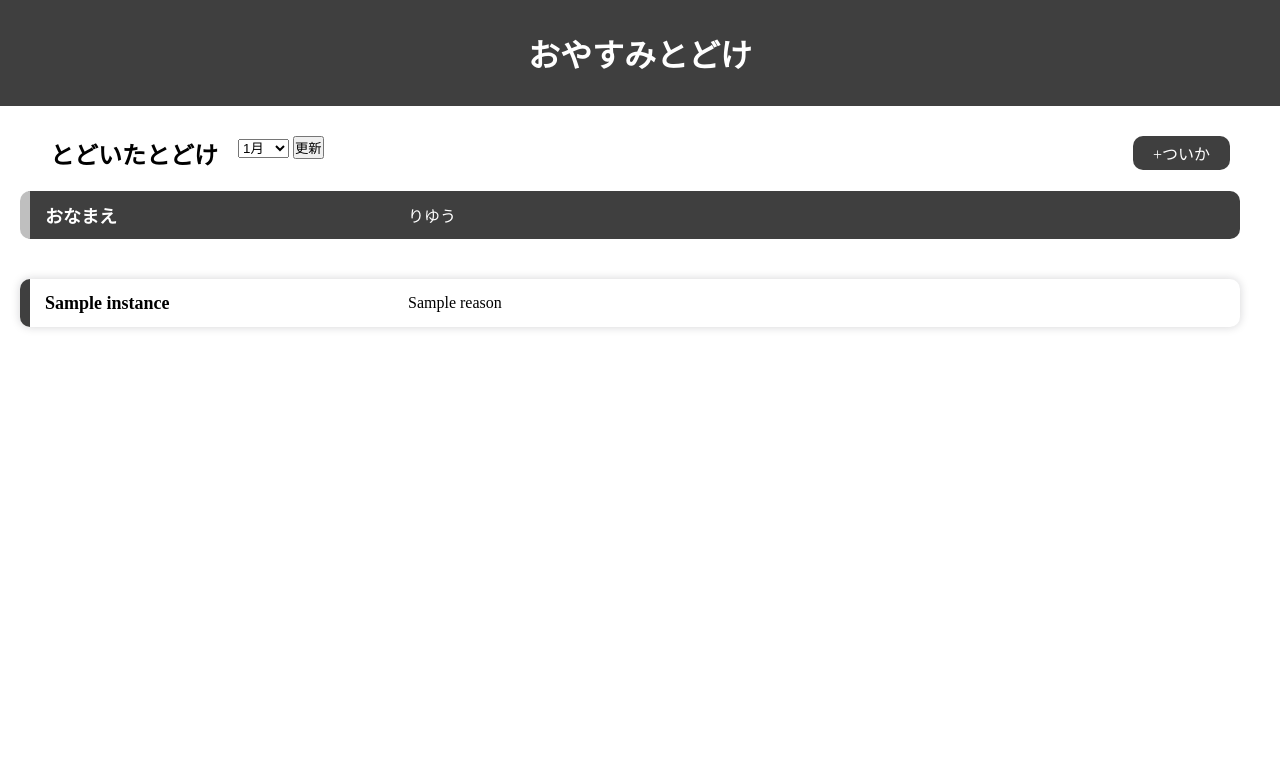
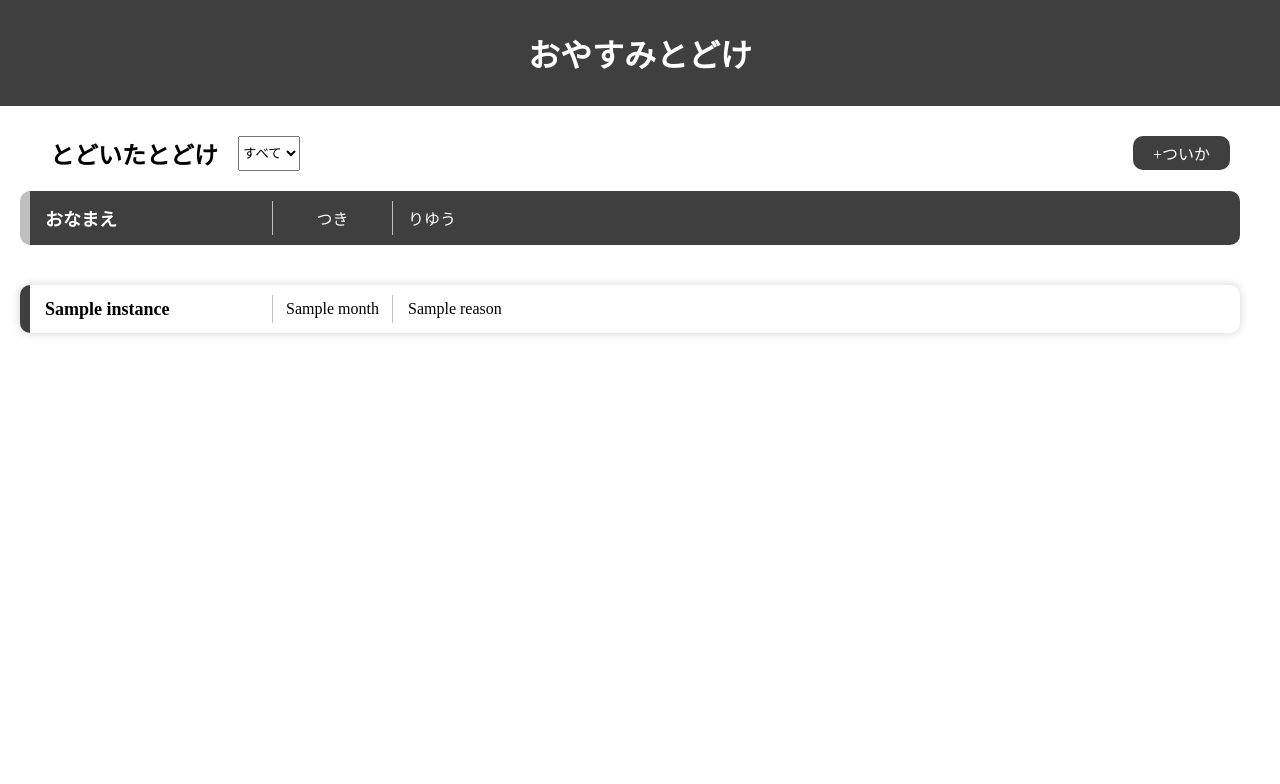
Before and after one commit to This-is-UserNamee/absApp, a Flask app: template absApp/templates/index.html in a window 1280 px wide. Shown: the top 784 px of the page. Run offline with Flask 3, Linux system fonts and the light colour scheme; the template is opened without the code that fills it: most values are stand-ins (such as "Sample title", 1, 10 or a date in 2020).

Commit message:
スクリプトの追加

```diff
--- /dev/null
+++ b/absApp/static/main.js
@@ -0,0 +1,35 @@
+function li(id) {
+    return document.getElementById(id);
+}
+function lcs(class_){
+    return document.getElementsByClassName(class_);
+}
+
+let styleSheet = document.documentElement.style;
+let monthList = li('month-list');
+{
+    let value = localStorage.getItem('monthNum');
+    monthList.value = value !== null ? value : 'All';
+}
+
+for (let i = 1; i <= 12; i++){
+    styleSheet.setProperty(`--month${i}-property`, 'none');
+}
+
+monthList.addEventListener('change', () => {changeMonth(monthList.value)});
+changeMonth(monthList.value);
+
+
+function changeMonth(month) {
+    localStorage.setItem('monthNum', month);
+    let cnt = lcs(month).length;
+    for (let i = 1; i <= 12; i++) {
+        if (month == 'All'){
+            cnt = lcs('card').length;
+            styleSheet.setProperty(`--month${i}-property`, 'grid');
+        }else{
+            styleSheet.setProperty(`--month${i}-property`, `month${i}` == month ? 'grid' : 'none');
+        }
+    }
+    styleSheet.setProperty('--null-dialog-property', cnt == 0 ? 'block' : 'none');
+}
--- a/absApp/static/style.css
+++ b/absApp/static/style.css
@@ -1,9 +1,12 @@
-*{
+:root{
     --bc00: #000000;
     --bc01: #3f3f3f;
     --bc02: #7f7f7f;
     --bc03: #bfbfbf;
     --bc04: #ffffff;
+}
+
+*{
     margin: 0px;
     padding: 0px;
 }
@@ -76,6 +74,7 @@ a{
     width: calc(100vw - 40px);
     height: calc(100vh - 300px);
     overflow-y: scroll;
+    overflow-x: hidden;
     padding-left: 20px;
     padding-bottom: 20px;
 }
--- a/absApp/templates/index.html
+++ b/absApp/templates/index.html
@@ -3,7 +3,7 @@
 
 <head>
     <meta charset="UTF-8" name="viewport" content="width=device-width, initial-scale=1">
-    <link rel="stylesheet" href="{{ url_for('static', filename='style.css') }}">
+    <link rel="stylesheet" href="{{ url_for('static', filename='style.css') }}" id="mainStyleSheet">
     <!-- <script src="{{ url_for('static', filename='js/test.js') }}"></script> -->
     <title>おやすみとどけ</title>
 </head>
@@ -14,8 +14,8 @@
         <div class="tops">
             <div>
                 <h2>とどいたとどけ</h2>
-                <form for="index.html">
                 <select name="monthN" id="month-list">
+                    <option value="All">すべて</option>
                     <option value="month1">1月</option>
                     <option value="month2">2月</option>
                     <option value="month3">3月</option>
@@ -29,8 +29,6 @@
                     <option value="month11">11月</option>
                     <option value="month12">12月</option>
                 </select>
-                    <button>更新</button>
-                </form>
             </div>
             <!-- <a class="button-style" id="add1" href="{{ url_for('form') }}">+ついか</a>
             <a class="button-style" id="add2" href="{{ url_for('form') }}">+</a> -->
@@ -38,34 +36,41 @@
             <label for="form-chk" id="add2"><a class="button-style">+</a></label>
         </div>
         <div id="month-change">
-            {% for month in months %}
-            {% set n = loop.index - 1 %}
-            {% set nm = 'card month'+n|string %}
-            {% if month == [] %}
-            <div class="null-dialog">
-                <h2>おやすみとどけはまだありません</h2>
-            </div>
-            {% else %}
+
             <div>
                 <table border="0">
                     <div class="card-list" id="card-list-sample">
                         <div class="card" id="card-sample">
                             <div class="name">おなまえ</div>
+                            <div class="month">つき</div>
                             <div class="reason">りゆう</div>
                         </div>
                     </div>
                     <div class="card-list">
+                        <div class="{{ nm }} null-dialog">
+                            <h2>おやすみとどけはまだありません</h2>
+                        </div>
+                        {% for month in months %}
+                        {% set n = loop.index - 1 %}
+                        {% set nm = 'month'+n|string %}
+                        <!-- {# {% if month == [] %}
+                        <div class="{{ nm }} null-dialog">
+                            <h2>おやすみとどけはまだありません</h2>
+                        </div>
+                        {% else %} #} -->
                         {% for instance in month %}
-                        <div class="{{ nm }}">
+                        <div class="card {{ nm }}">
                             <div class="name">{{ instance.name }}</div>
+                            <div class="month">{{ instance.month }}</div>
                             <div class="reason">{{ instance.reason }}</div>
                         </div>
+                        {% endfor %}
+                        {#{% endif %}#}
                         {% endfor %}
                     </div>
                 </table>
             </div>
-            {% endif %}
-            {% endfor %}
+
         </div>
 
     </main>
@@ -96,4 +101,5 @@
             </div>
         </form>
     </div>
+    <script src="{{ url_for('static', filename='main.js') }}"></script>
 </body>
```
Also changed, not shown: other parts of absApp/static/style.css (+56 -8 lines), database.db. Lines whose indentation alone changed are shown as unchanged.
